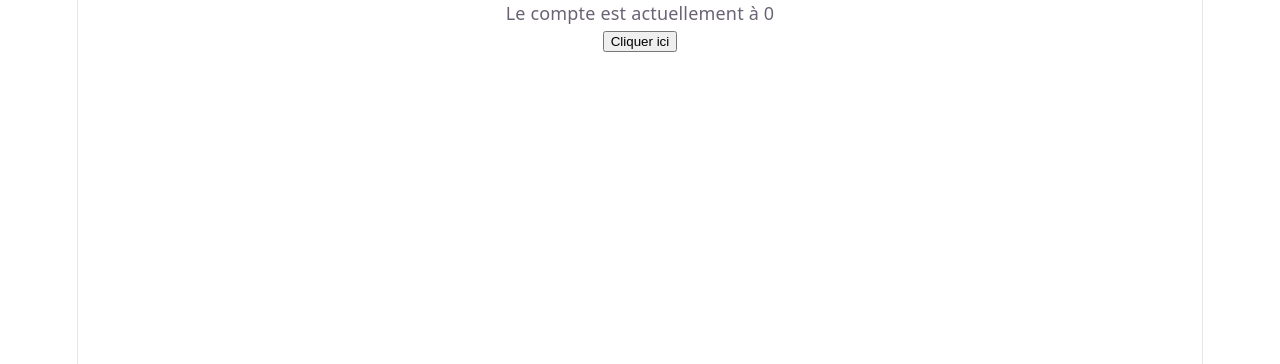
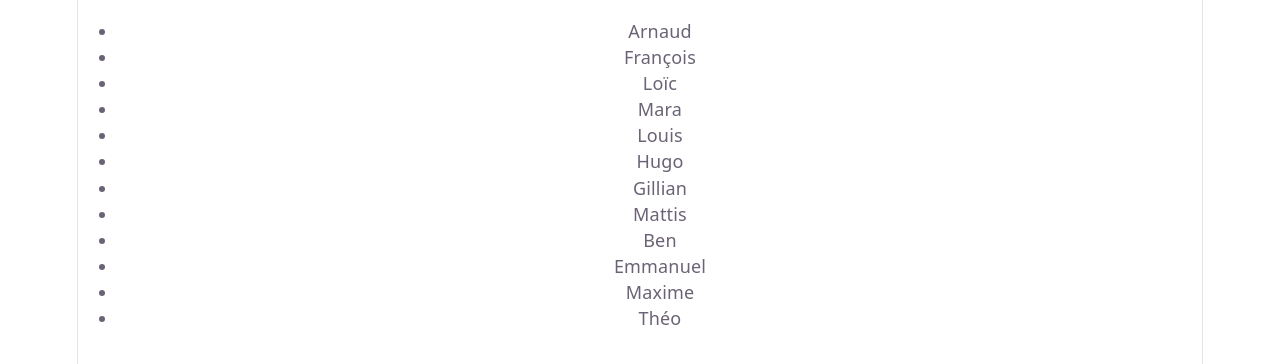
Before and after one commit to RobinPBstorm/TB_ODOO_demo_react, a React (Vite) app: page / in a window 1280 px wide. Shown: the top 364 px of the page. Built offline with nearby package versions, Linux system fonts and the light colour scheme.

Commit message:
Demo sur les collections

```diff
--- a/src/App.jsx
+++ b/src/App.jsx
@@ -7,13 +7,14 @@ import MessageDisplay from './components/MessageDisplay/MessageDisplay'
 import Welcome from './components/Welcome/Welcome'
 import Counter from './components/Counter/Counter'
 import Timer from './components/Timer/Timer'
+import OdooList from './components/OdooList/OdooList'
 
 export default function App() {
   const [count, setCount] = useState(0)
 
   return (
     <>
-      <Counter/>
+      <OdooList/>
     </>
   )
 }
--- /dev/null
+++ b/src/components/OdooList/OdooList.jsx
@@ -0,0 +1,26 @@
+import OdooListItem from "../OdooListItem/OdooListItem"
+
+export default function OdooList () {
+    const group = [
+        "Arnaud",
+        "François",
+        "Loïc",
+        "Mara",
+        "Louis",
+        "Hugo",
+        "Gillian",
+        "Mattis",
+        "Ben",
+        "Emmanuel",
+        "Maxime",
+        "Théo"
+    ]
+
+    return (
+        <div>
+            <ul>
+                {group.map((person, index) => <OdooListItem key={index} name={person}/>)}
+            </ul>
+        </div>
+    )
+}
--- /dev/null
+++ b/src/components/OdooListItem/OdooListItem.jsx
@@ -0,0 +1,5 @@
+export default function OdooListItem({name}) {
+    return (
+        <li>{name}</li>
+    )
+}
```
Also changed, not shown: 1 other file (tests, documents, lock files or other folders).
